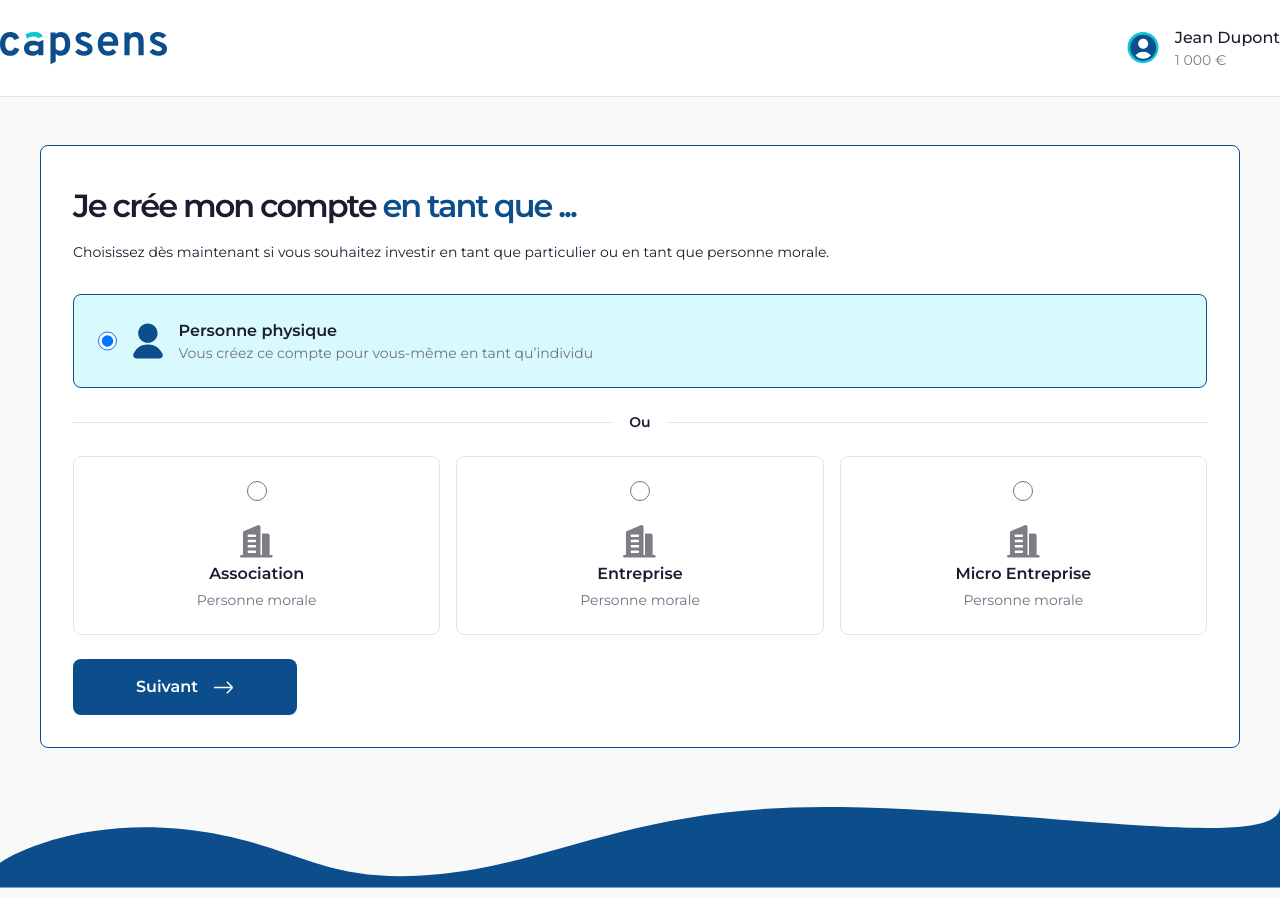
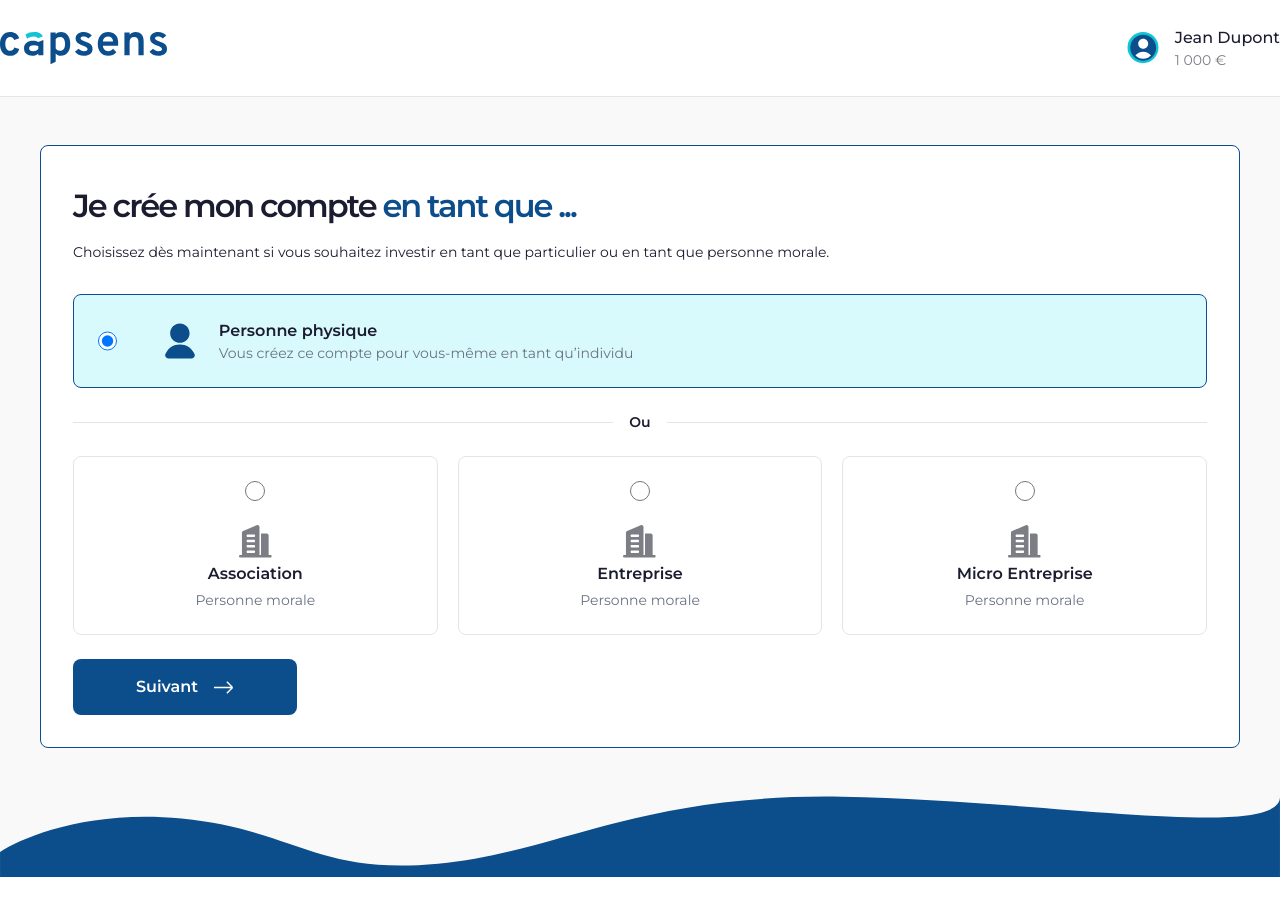
Before and after one commit to sabanyilmaz1/capsens-integration-test, a Next.js app: page / in a window 1280 px wide. After the commit the page ends 877 px from the top, so only its background shows below. Built offline with nearby package versions, Linux system fonts and the light colour scheme.

Commit message:
feat: add diamond icons, update form layout and styling, adjust footer positioning, and modify global CSS for dark mode

```diff
--- a/src/app/globals.css
+++ b/src/app/globals.css
@@ -27,12 +27,12 @@
   --color-light-grey: var(--light-grey);
 }
 
-@media (prefers-color-scheme: dark) {
+/* @media (prefers-color-scheme: dark) {
   :root {
     --background: #0a0a0a;
     --foreground: #ededed;
   }
-}
+} */
 
 body {
   background: var(--background);
--- a/src/app/page.tsx
+++ b/src/app/page.tsx
@@ -4,9 +4,9 @@ import { WaveFooter } from "@/components/sections/wave-footer";
 
 export default function Home() {
   return (
-    <div className="w-full relative min-h-screen">
+    <div className="w-full min-h-screen">
       <Header />
-      <main className="bg-light-grey">
+      <main className="bg-light-grey min-h-[calc(100vh-200px)]">
         <Form />
       </main>
       <WaveFooter />
--- a/src/components/sections/form.tsx
+++ b/src/components/sections/form.tsx
@@ -31,7 +31,7 @@ export const Form = () => {
   const [accountType, setAccountType] = useState(radioData[0].label);
   return (
     <div className="md:py-12">
-      <section className="md:max-w-[1200px] 2xl:p-12 xl:p-8 p-6 w-full mx-auto border border-primary-blue rounded-lg bg-white text-black">
+      <section className="md:max-w-[1200px] 2xl:p-12 md:p-8 p-6 w-full mx-auto border border-primary-blue rounded-lg bg-white text-black">
         <div className="flex flex-col 2xl:gap-4 gap-2">
           <h1 className="font-semibold 2xl:text-[39px] lg:text-[32px] text-2xl leading-14 tracking-[-2px]">
             Je crée mon compte{" "}
@@ -57,7 +57,7 @@ export const Form = () => {
             <hr className="w-full border-grey" />
           </div>
           {/* Three Radio buttons */}
-          <div className="grid md:grid-cols-3 grid-cols-1 gap-4">
+          <div className="grid md:grid-cols-3 grid-cols-1 gap-5">
             {radioData.slice(1, 4).map((item) => (
               <CardRadioButton
                 key={item.label}
--- a/src/components/sections/wave-footer.tsx
+++ b/src/components/sections/wave-footer.tsx
@@ -3,11 +3,11 @@ import React from "react";
 
 export const WaveFooter = () => {
   return (
-    <footer className="bg-light-grey">
+    <footer className="bg-light-grey relative">
       <Image
         src="/wave.svg"
         alt="wave-footer"
-        className="w-full md:min-h-[102px]"
+        className="w-full "
         width={100}
         height={100}
       />
--- a/src/components/ui/radio-button.tsx
+++ b/src/components/ui/radio-button.tsx
@@ -12,7 +12,7 @@ export const InlineRadioButton = ({
   return (
     <label
       htmlFor={item.label}
-      className={`flex justify-center items-center gap-4 border rounded-lg xl:p-6 md:p-4 p-2 ${
+      className={`flex justify-center items-center gap-12 border rounded-lg xl:p-6 md:p-4 p-2 ${
         accountType === item.label
           ? "border-primary-blue bg-tertiary-blue"
           : "border-grey"
@@ -27,10 +27,12 @@ export const InlineRadioButton = ({
         checked={accountType === item.label}
         onChange={(e) => setAccountType(e.target.value)}
       />
-      <Image src={item.icon} alt={item.label} width={30} height={35} />
-      <div className="w-full">
-        <p className="font-semibold">{item.label}</p>
-        <p className="text-sm text-gray-500">{item.description}</p>
+      <div className="flex items-center gap-6 w-full">
+        <Image src={item.icon} alt={item.label} width={30} height={35} />
+        <div className="w-full">
+          <p className="font-semibold">{item.label}</p>
+          <p className="text-sm text-gray-500">{item.description}</p>
+        </div>
       </div>
     </label>
   );
```
Also changed, not shown: public/icons/diamond-big.svg (added), public/icons/diamond-small.svg (added).
